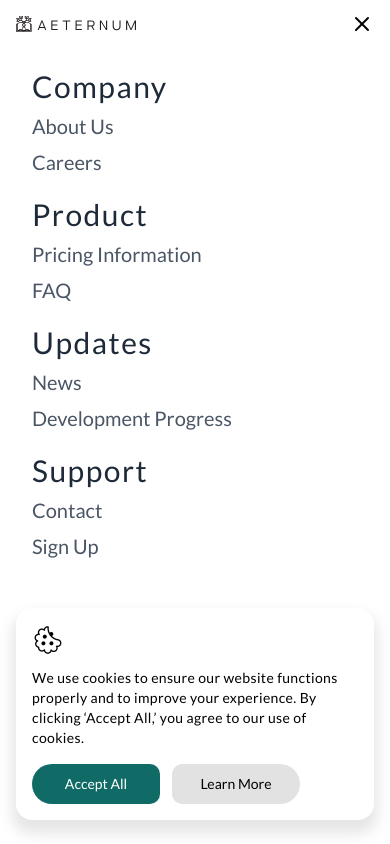
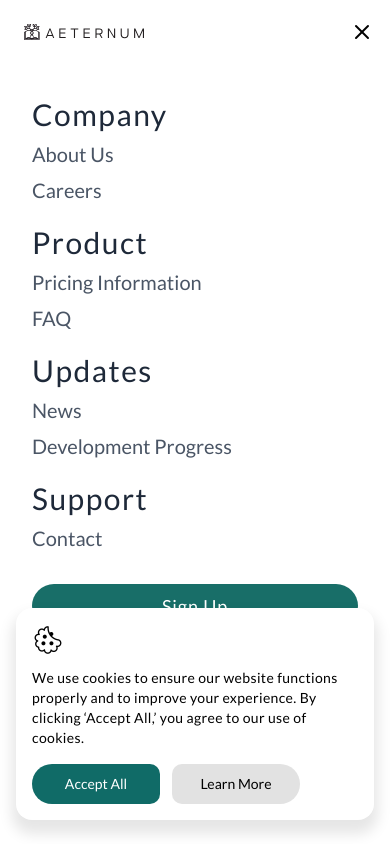
Before and after one commit to Aeternum-Legacy/aeternum2025, a Next.js app: page / in a window 390 px wide. Both pictures are taken after a click on the icon 362 px from the left and 21 px from the top of the page. Shown: the top 844 px of the page. Built offline with nearby package versions, Linux system fonts and the light colour scheme.

Commit message:
improvement: add logo and drop shadow to the mobile nav

```diff
--- a/src/app/layout.tsx
+++ b/src/app/layout.tsx
@@ -1,3 +1,5 @@
+//src/app/layout.tsx
+
 import type { Metadata } from "next";
 import { Lato } from "next/font/google";
 import "./globals.css";
@@ -5,7 +7,7 @@ import "./globals.css";
 import Footer from "@/components/layout/Footer";
 import SignUpStickyButton from "@/components/ui/SignUpStickyButton";
 import CookieBanner from "@/components/ui/CookieBanner";
-import { NavbarDemo } from "@/components/layout/NavBar";
+import { NavbarDemo } from "@/components/layout/NavBarDemo";
 import { Toaster, toast } from "sonner";
 
 const lato = Lato({
@@ -33,7 +35,6 @@ export default function RootLayout({
         <CookieBanner />
         <Toaster />
         <Footer />
-
       </body>
     </html>
   );
--- a/src/components/layout/NavBar.tsx
+++ b/src/components/layout/NavBarDemo.tsx
@@ -1,4 +1,6 @@
 "use client";
+
+import { useState, useEffect } from "react";
 import {
   Navbar,
   NavBody,
@@ -10,18 +12,16 @@ import {
   MobileNavToggle,
   MobileNavMenu,
 } from "@/components/ui/ResizableNavbar";
-import { useState, useEffect } from "react";
 import { navItems } from "./NavigationBar";
+import { SignUpButton } from "../ui/SignUpButton";
+import { useRouter } from "next/navigation";
 
 export function NavbarDemo() {
   const [isMobileMenuOpen, setIsMobileMenuOpen] = useState(false);
+  const router = useRouter();
 
   useEffect(() => {
-    if (isMobileMenuOpen) {
-      document.body.style.overflow = "hidden";
-    } else {
-      document.body.style.overflow = "";
-    }
+    document.body.style.overflow = isMobileMenuOpen ? "hidden" : "";
   }, [isMobileMenuOpen]);
 
   return (
@@ -33,7 +33,7 @@ export function NavbarDemo() {
           <div className="flex items-center gap-4">
             <NavbarButton href="/#signup" variant="primary">
               Sign Up
-            </NavbarButton>{" "}
+            </NavbarButton>
           </div>
         </NavBody>
 
@@ -51,35 +51,19 @@ export function NavbarDemo() {
             onClose={() => setIsMobileMenuOpen(false)}
             navItems={navItems}
           >
-            {navItems.map((item, idx) => (
-              <a
-                key={`mobile-link-${idx}`}
-                onClick={() => setIsMobileMenuOpen(false)}
-                className="relative text-neutral-600 dark:text-neutral-300"
-              >
-                <span className="block">{item.title}</span>
-              </a>
-            ))}
-            <div className="flex w-full flex-col gap-4">
-              <NavbarButton
-                onClick={() => setIsMobileMenuOpen(false)}
-                variant="primary"
+            <div className="flex flex-col gap-4 px-8 pb-8">
+              <SignUpButton
+                text="Sign Up"
                 className="w-full"
-              >
-                Login
-              </NavbarButton>
-              <NavbarButton
-                onClick={() => setIsMobileMenuOpen(false)}
-                variant="primary"
-                className="w-full"
-              >
-                Sign Up
-              </NavbarButton>
+                onClick={() => {
+                  setIsMobileMenuOpen(false);
+                  router.push("/#signup");
+                }}
+              />
             </div>
           </MobileNavMenu>
         </MobileNav>
       </Navbar>
-
     </div>
   );
 }
--- a/src/components/ui/ResizableNavbar.tsx
+++ b/src/components/ui/ResizableNavbar.tsx
@@ -1,4 +1,7 @@
 "use client";
+
+import React, { useState, useRef, useEffect } from "react";
+import Link from "next/link";
 import { cn } from "@/lib/utils";
 import { IconMenu2, IconX } from "@tabler/icons-react";
 import {
@@ -7,67 +10,33 @@ import {
   useScroll,
   useMotionValueEvent,
 } from "framer-motion";
-import React, { useState, useRef, useEffect } from "react";
-import Link from "next/link";
 
-interface NavbarProps {
+export const Navbar = ({
+  children,
+  className,
+}: {
   children: React.ReactNode;
   className?: string;
-}
-
-interface NavBodyProps {
-  children: React.ReactNode;
-  className?: string;
-  visible?: boolean;
-}
-
-interface NavItemsProps {
-  items: {
-    title: string;
-    links: { href: string; label: string }[];
-  }[];
-  className?: string;
-  onItemClick?: () => void;
-}
-
-interface MobileNavProps {
-  children: React.ReactNode;
-  className?: string;
-  visible?: boolean;
-}
-
-interface MobileNavHeaderProps {
-  children: React.ReactNode;
-  className?: string;
-}
-
-interface MobileNavMenuProps {
-  children: React.ReactNode;
-  className?: string;
-  isOpen: boolean;
-  onClose: () => void;
-}
-
-export const Navbar = ({ children, className }: NavbarProps) => {
+}) => {
   const ref = useRef<HTMLDivElement>(null);
   const { scrollY } = useScroll({
     target: ref,
     offset: ["start start", "end start"],
   });
-  const [visible, setVisible] = useState<boolean>(false);
+  const [visible, setVisible] = useState(false);
 
   useMotionValueEvent(scrollY, "change", (latest: number) => {
-    if (latest > 100) {
-      setVisible(true);
-    } else {
-      setVisible(false);
-    }
+    setVisible(latest > 100);
   });
 
   return (
     <motion.div
       ref={ref}
-      className={cn("fixed top-2 left-4 right-4 z-40 w-auto", className)}
+      className={cn(
+        "fixed top-2 left-4 right-4 z-40 w-auto transition-shadow duration-300",
+        visible && "shadow-md",
+        className
+      )}
     >
       {React.Children.map(children, (child) =>
         React.isValidElement(child)
@@ -81,8 +50,15 @@ export const Navbar = ({ children, className }: NavbarProps) => {
   );
 };
 
-export const NavBody = ({ children, className, visible }: NavBodyProps) => {
-  return (
+export const NavBody = ({
+  children,
+  className,
+  visible,
+}: {
+  children: React.ReactNode;
+  className?: string;
+  visible?: boolean;
+}) => (
   <motion.div
     animate={{
       backdropFilter: visible ? "blur(10px)" : "none",
@@ -92,14 +68,8 @@ export const NavBody = ({ children, className, visible }: NavBodyProps) => {
       width: visible ? "40%" : "100%",
       y: visible ? 20 : 0,
     }}
-      transition={{
-        type: "spring",
-        stiffness: 200,
-        damping: 50,
-      }}
-      style={{
-        minWidth: "800px",
-      }}
+    transition={{ type: "spring", stiffness: 200, damping: 50 }}
+    style={{ minWidth: "800px" }}
     className={cn(
       "relative z-[60] mx-auto hidden w-full flex-row items-center justify-between self-start rounded-full bg-black px-6 py-2 text-white md:flex",
       className
@@ -108,9 +78,16 @@ export const NavBody = ({ children, className, visible }: NavBodyProps) => {
     {children}
   </motion.div>
 );
-};
 
-export const NavItems = ({ items, className, onItemClick }: NavItemsProps) => {
+export const NavItems = ({
+  items,
+  className,
+  onItemClick,
+}: {
+  items: { title: string; links: { href: string; label: string }[] }[];
+  className?: string;
+  onItemClick?: () => void;
+}) => {
   const [hovered, setHovered] = useState<number | null>(null);
   const [openMenu, setOpenMenu] = useState<number | null>(null);
   const menuRefs = useRef<Record<number, HTMLDivElement | null>>({});
@@ -125,16 +102,13 @@ export const NavItems = ({ items, className, onItemClick }: NavItemsProps) => {
         setHovered(null);
       }
     };
-
     document.addEventListener("mousedown", handleClickOutside);
     return () => document.removeEventListener("mousedown", handleClickOutside);
   }, []);
 
   return (
     <motion.div
-      onMouseLeave={() => {
-        if (openMenu === null) setHovered(null);
-      }}
+      onMouseLeave={() => openMenu === null && setHovered(null)}
       className={cn(
         "absolute inset-0 hidden flex-1 flex-row items-center justify-center space-x-2 text-sm font-medium text-zinc-600 transition duration-200 hover:text-zinc-800 md:flex lg:space-x-2",
         className
@@ -153,15 +127,14 @@ export const NavItems = ({ items, className, onItemClick }: NavItemsProps) => {
             onClick={() => setOpenMenu((prev) => (prev === idx ? null : idx))}
             className="relative px-4 py-2 text-gray-300 hover:text-black dark:text-neutral-300"
           >
-            {hovered === idx || openMenu === idx ? (
+            {(hovered === idx || openMenu === idx) && (
               <motion.div
                 layoutId="hovered"
                 className="absolute inset-0 h-full w-full rounded-full bg-gray-100 dark:bg-neutral-800 z-0"
               />
-            ) : null}
+            )}
             <span className="relative z-20">{title}</span>
           </button>
-
           <AnimatePresence>
             {openMenu === idx && (
               <motion.div
@@ -190,34 +163,42 @@ export const NavItems = ({ items, className, onItemClick }: NavItemsProps) => {
   );
 };
 
-export const MobileNav = ({ children, className }: MobileNavProps) => {
-  return (
+export const MobileNav = ({
+  children,
+  className,
+  visible,
+}: {
+  children: React.ReactNode;
+  className?: string;
+  visible?: boolean;
+}) => (
   <div
     className={cn(
-        "relative z-50 mx-auto flex w-full flex-col items-center justify-between bg-white dark:bg-neutral-950 px-4 py-2 md:hidden",
+      "relative z-50 w-full md:hidden transition-shadow duration-300",
+      visible && "shadow-md",
       className
     )}
   >
     {children}
   </div>
 );
-};
 
 export const MobileNavHeader = ({
   children,
   className,
-}: MobileNavHeaderProps) => {
-  return (
+}: {
+  children: React.ReactNode;
+  className?: string;
+}) => (
   <div
     className={cn(
-        "flex w-full flex-row items-center justify-between",
+      "h-16 w-full flex items-center justify-between px-4 bg-white dark:bg-neutral-950 dark:border-neutral-800",
       className
     )}
   >
     {children}
   </div>
 );
-};
 
 interface MobileNavMenuProps {
   navItems: {
@@ -227,48 +208,51 @@ interface MobileNavMenuProps {
   className?: string;
   isOpen: boolean;
   onClose: () => void;
+  children?: React.ReactNode;
 }
 
+//src/components/ui/ResizableNavbar.tsx
 export const MobileNavMenu = ({
   navItems,
   className,
   isOpen,
   onClose,
-}: MobileNavMenuProps) => {
-  return (
+  children,
+}: MobileNavMenuProps) => (
   <AnimatePresence>
     {isOpen && (
       <motion.div
+        data-mobile-nav
         initial={{ opacity: 0 }}
         animate={{ opacity: 1 }}
         exit={{ opacity: 0 }}
         className={cn(
-            "fixed inset-0 z-50 bg-white dark:bg-neutral-950 overflow-y-auto ",
+          "fixed inset-0 z-50 bg-white dark:bg-neutral-950 overflow-y-auto",
           className
         )}
       >
-          <div className="flex justify-between items-center mb-8 mt-3 mx-4">
-            <Link href="/">
-              <img
-                src="/icons/aeternum-logo4.svg"
-                alt="logo"
-                className="w-30 cursor-pointer"
-                onClick={onClose}
-              />
-            </Link>
+        <div className="sticky top-0 z-50 h-16 px-4 flex items-center justify-between bg-white dark:bg-neutral-950 dark:border-neutral-800">
+          <NavbarLogo onClick={onClose} />
           <button onClick={onClose} className="text-black dark:text-white">
             <IconX size={24} />
           </button>
         </div>
 
-          <div className="space-y-5 px-8">
-            {navItems.map((item) => (
+        <div className="space-y-5 p-8">
+          {navItems.map((item) => {
+            const filteredLinks = item.links.filter(
+              (link) => !["Sign Up", "Login"].includes(link.label)
+            );
+
+            if (filteredLinks.length === 0) return null;
+
+            return (
               <div key={item.title} className="w-full">
                 <h3 className="text-gray-800 dark:text-white text-3xl mb-2 tracking-wider">
                   {item.title}
                 </h3>
                 <ul className="space-y-2">
-                  {item.links.map((link) => (
+                  {filteredLinks.map((link) => (
                     <li key={link.href}>
                       <a
                         href={link.href}
@@ -281,37 +265,38 @@ export const MobileNavMenu = ({
                   ))}
                 </ul>
               </div>
-            ))}
+            );
+          })}
         </div>
+
+        {children}
       </motion.div>
     )}
   </AnimatePresence>
 );
-};
+
 export const MobileNavToggle = ({
   isOpen,
   onClick,
 }: {
   isOpen: boolean;
   onClick: () => void;
-}) => {
-  return isOpen ? (
+}) =>
+  isOpen ? (
     <IconX className="text-black dark:text-white" onClick={onClick} />
   ) : (
     <IconMenu2 className="text-black dark:text-white" onClick={onClick} />
   );
-};
 
-export const NavbarLogo = () => {
-  return (
+export const NavbarLogo = ({ onClick }: { onClick?: () => void }) => (
   <a
     href="/"
-      className="relative z-20 flex items-center space-x-2 px-2 py-1 text-sm font-normal text-black"
+    onClick={onClick}
+    className="relative z-20 flex items-center space-x-2 px-2 py-1 text-sm font-normal text-black dark:text-white"
   >
-      <img src="/icons/aeternum-logo.svg" alt="logo" width={120} height={30} />
+    <img src="/icons/aeternum-logo4.svg" alt="logo" width={120} height={30} />
   </a>
 );
-};
 
 export const NavbarButton = ({
   href,
--- /dev/null
+++ b/src/components/ui/SignUpButton.tsx
@@ -0,0 +1,30 @@
+"use client";
+
+import { cn } from "@/lib/utils";
+
+interface SignUpButtonProps {
+  text: string;
+  className?: string;
+  onClick?: () => void;
+  type?: "button" | "submit" | "reset";
+}
+
+export const SignUpButton = ({
+  text,
+  className,
+  onClick,
+  type = "button",
+}: SignUpButtonProps) => {
+  return (
+    <button
+      type={type}
+      onClick={onClick}
+      className={cn(
+        "bg-[#186E68] hover:bg-[#2c4a48] text-white px-6 py-2 rounded-full text-lg tracking-wider font-medium transition-colors duration-300 flex items-center justify-center relative",
+        className
+      )}
+    >
+      {text}
+    </button>
+  );
+};
--- a/src/components/ui/SignUpStickyButton.tsx
+++ b/src/components/ui/SignUpStickyButton.tsx
@@ -1,17 +1,16 @@
+//src/components/ui/SignUpStickyButton.tsx
+
 "use client";
 
 import { useEffect, useState } from "react";
 import { usePathname, useRouter } from "next/navigation";
-import { motion, useAnimation } from "framer-motion";
-import Image from "next/image";
-import { Button } from "./MovingBorder";
+import { SignUpButton } from "./SignUpButton";
 
 export default function SignUpStickyButton() {
   const [isVisible, setIsVisible] = useState(true);
-  const controls = useAnimation();
+  const [isMobileMenuOpen, setIsMobileMenuOpen] = useState(false);
   const router = useRouter();
   const pathname = usePathname();
-
 
   useEffect(() => {
     const handleScroll = () => {
@@ -21,12 +20,22 @@ export default function SignUpStickyButton() {
 
       const footerRect = footer.getBoundingClientRect();
       const isOverlapping = footerRect.top < window.innerHeight;
-      setIsVisible(!isOverlapping);
+      setIsVisible(!isOverlapping && !isMobileMenuOpen);
     };
 
+    const observer = new MutationObserver(() => {
+      const mobileMenu = document.querySelector("[data-mobile-nav]");
+      setIsMobileMenuOpen(!!mobileMenu);
+    });
+
+    observer.observe(document.body, { childList: true, subtree: true });
     window.addEventListener("scroll", handleScroll);
-    return () => window.removeEventListener("scroll", handleScroll);
-  }, []);
+
+    return () => {
+      observer.disconnect();
+      window.removeEventListener("scroll", handleScroll);
+    };
+  }, [isMobileMenuOpen]);
 
   const handleClick = () => {
     if (pathname !== "/") {
@@ -39,35 +48,16 @@ export default function SignUpStickyButton() {
 
   return (
     <div
-      className={`group fixed bottom-4 right-4 z-50 transition-opacity duration-300 ${
+      id="sticky-signup-btn"
+      className={`fixed bottom-4 right-4 z-50 transition-opacity duration-300 ${
         isVisible ? "opacity-100" : "opacity-0 pointer-events-none"
       }`}
     >
-      <motion.div
-        animate={controls}
-        whileHover={{ scale: 1.05 }}
-        id="sticky-signup-btn"
+      <SignUpButton
+        text="Join early access"
         onClick={handleClick}
-      >
-        <Button
-          borderRadius="1.75rem"
-          className="bg-white dark:bg-slate-900 text-black dark:text-white border-neutral-200 dark:border-slate-800"
-        >
-          <span className="group-hover:translate-x-32 opacity-100 group-hover:opacity-0 transition-all duration-500 tracking-wide">
-            Sign Up
-          </span>
-
-          <span className="absolute inset-0 flex items-center justify-center opacity-0 group-hover:opacity-100 transition-all duration-500">
-            <Image
-              src="/icons/aeternum-logo4.svg"
-              alt="Aeternum logo"
-              width={80}
-              height={80}
-              className="w-20 h-20 object-contain"
-            />
-          </span>
-        </Button>
-      </motion.div>
+        className="shadow-lg"
+      />
     </div>
   );
 }
```
Lines whose indentation alone changed are shown as unchanged.
